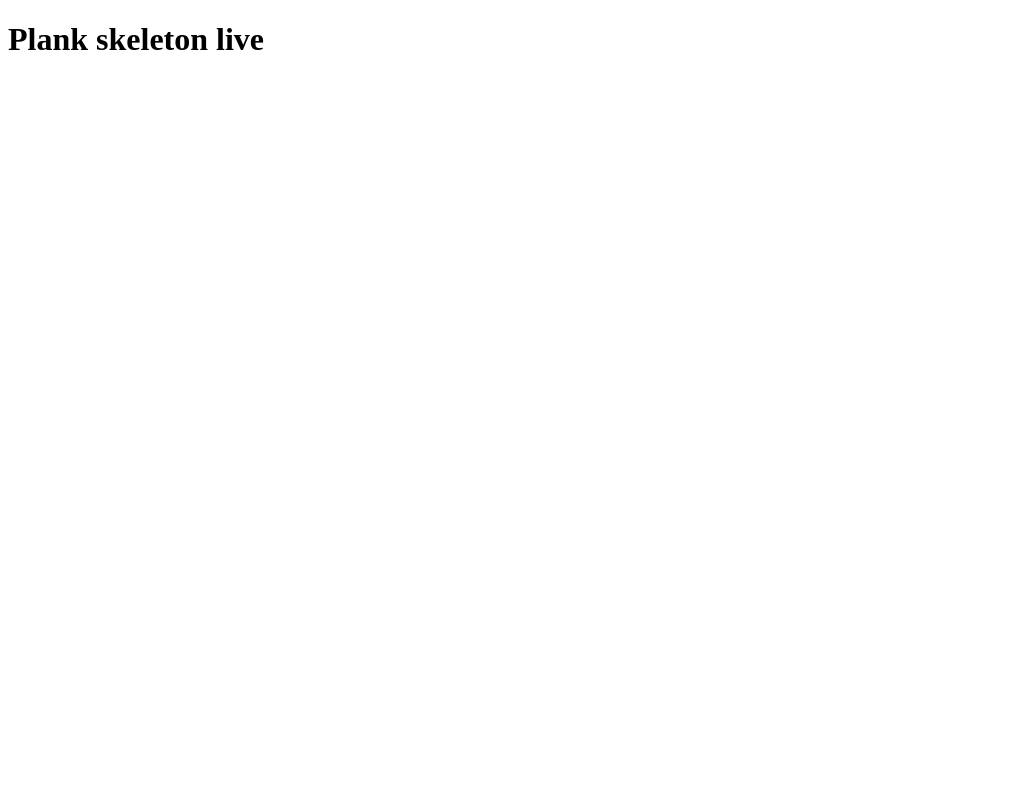
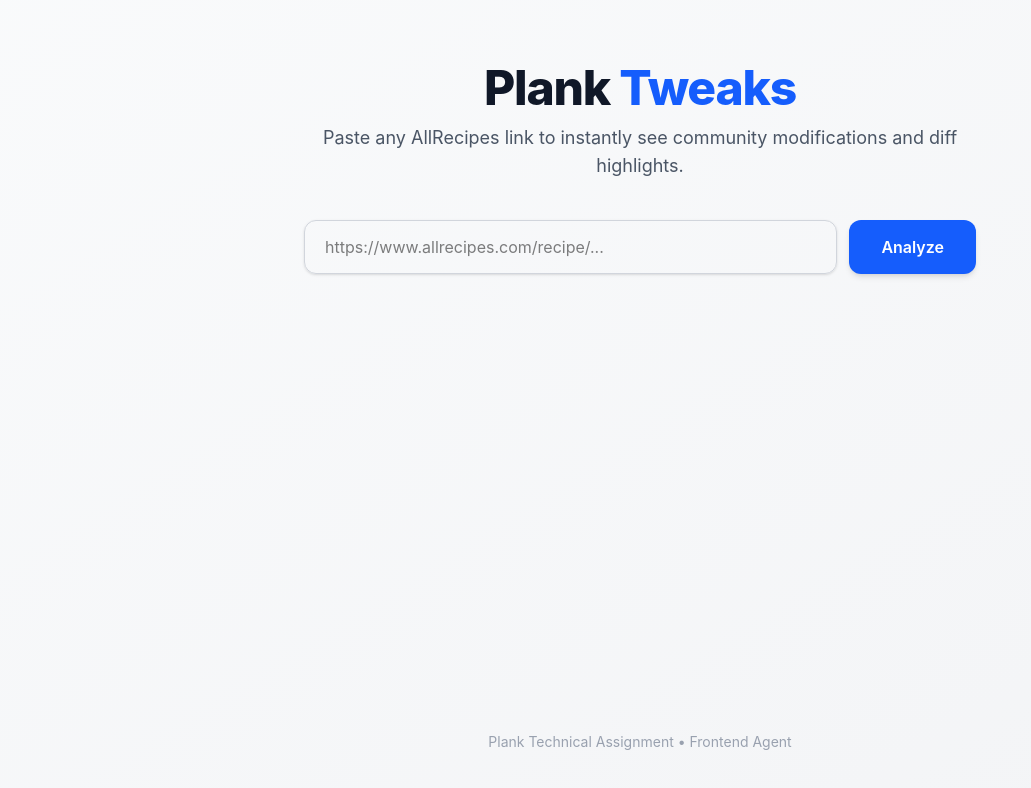
Before and after one commit to binaryrishabh/PlankRecipe, a React (Vite) app in the folder Frontend/: page / in a window 1280 px wide. Shown: the top 788 px of the page, without its empty margins (0-1031 px from the left). Built offline with nearby package versions, Linux system fonts and the light colour scheme; no server answers.

Commit message:
feat(frontend): styles the landing page

```diff
--- a/Frontend/package.json
+++ b/Frontend/package.json
@@ -20,6 +20,7 @@
   },
   "devDependencies": {
     "@eslint/js": "^10.0.1",
+    "@tailwindcss/vite": "^4.3.3",
     "@types/node": "^24.13.3",
     "@types/react": "^19.2.18",
     "@types/react-dom": "^19.2.4",
--- a/Frontend/src/App.tsx
+++ b/Frontend/src/App.tsx
@@ -1,13 +1,42 @@
-import type { Recipe } from "@shared/interface/Recipe.interface";
+import { UrlInputForm } from '@/components/UrlInputForm';
+import { ErrorDisplay } from '@/components/ErrorDisplay';
+import { RecipeResults } from '@/components/RecipeResults';
+import { useRecipeStore } from '@/store/recipeStore';
 
 function App() {
+  const { loading } = useRecipeStore();
+
   return (
-    <div className="min-h-screen flex items-center justify-center">
-      <h1 className="text-2xl font-semibold tracking-wide">
-        Plank skeleton live
-      </h1>
+    <div className="min-h-screen bg-linear-to-br from-gray-50 to-gray-100 flex flex-col items-center pt-16 px-4 pb-12">
+      <header className="text-center mb-10 max-w-2xl">
+        <h1 className="text-4xl md:text-5xl font-extrabold tracking-tight text-gray-900 mb-3">
+          Plank <span className="text-blue-600">Tweaks</span>
+        </h1>
+        <p className="text-lg text-gray-600">
+          Paste any AllRecipes link to instantly see community modifications and diff highlights.
+        </p>
+      </header>
+
+      <main className="w-full flex flex-col items-center gap-6">
+        <UrlInputForm />
+        <ErrorDisplay />
+
+        {loading && (
+          <div className="mt-12 flex flex-col items-center gap-4 animate-pulse">
+            <div className="w-12 h-12 border-4 border-blue-600 border-t-transparent rounded-full animate-spin" />
+            <p className="text-gray-500 font-medium text-lg">Scraping and analyzing tweaks...</p>
+            <p className="text-gray-400 text-sm">This may take a few seconds depending on AllRecipes.</p>
+          </div>
+        )}
+
+        <RecipeResults />
+      </main>
+
+      <footer className="mt-auto pt-12 text-sm text-gray-400">
+        Plank Technical Assignment &bull; Frontend Agent
+      </footer>
     </div>
-  )
+  );
 }
 
 export default App;
--- /dev/null
+++ b/Frontend/src/api/client.ts
@@ -0,0 +1,9 @@
+import axios from 'axios';
+
+export const apiClient = axios.create({
+  // Defaults to local backend. Can be overridden via VITE_API_URL in .env
+  baseURL: import.meta.env.VITE_API_URL || 'http://localhost:3000',
+  headers: {
+    'Content-Type': 'application/json',
+  },
+});
--- /dev/null
+++ b/Frontend/src/api/recipes.ts
@@ -0,0 +1,8 @@
+import { apiClient } from './client';
+import type { RecipeBundle } from '@shared/interface/RecipeBundle.interface';
+
+export async function fetchRecipeBundle(url: string): Promise<RecipeBundle> {
+  // POST /api/recipes { url: string } -> RecipeBundle
+  const response = await apiClient.post<RecipeBundle>('/api/recipes', { url });
+  return response.data;
+}
--- /dev/null
+++ b/Frontend/src/components/ErrorDisplay.tsx
@@ -0,0 +1,25 @@
+import { useRecipeStore } from '@/store/recipeStore';
+
+export function ErrorDisplay() {
+  const { error, reset } = useRecipeStore();
+
+  if (!error) return null;
+
+  return (
+    <div className="w-full max-w-2xl p-4 bg-red-50 border border-red-200 rounded-xl flex items-start gap-3 animate-in fade-in slide-in-from-top-2">
+      <div className="text-red-500 mt-0.5">
+        <svg xmlns="http://www.w3.org/2000/svg" width="20" height="20" viewBox="0 0 24 24" fill="none" stroke="currentColor" strokeWidth="2" strokeLinecap="round" strokeLinejoin="round"><circle cx="12" cy="12" r="10"></circle><line x1="12" y1="8" x2="12" y2="12"></line><line x1="12" y1="16" x2="12.01" y2="16"></line></svg>
+      </div>
+      <div className="flex-1">
+        <p className="font-semibold text-red-800 text-sm">Something went wrong</p>
+        <p className="text-red-700 text-sm mt-1">{error}</p>
+      </div>
+      <button
+        onClick={reset}
+        className="text-red-600 hover:text-red-800 text-sm font-medium"
+      >
+        Dismiss
+      </button>
+    </div>
+  );
+}
--- /dev/null
+++ b/Frontend/src/components/RecipeResults.tsx
@@ -0,0 +1,78 @@
+import { useRecipeStore } from '@/store/recipeStore';
+
+export function RecipeResults() {
+  const { bundle } = useRecipeStore();
+
+  if (!bundle) return null;
+
+  return (
+    <div className="w-full max-w-5xl mt-6 p-8 bg-white rounded-2xl shadow-xl border border-gray-200 animate-in fade-in zoom-in-95 duration-300">
+      {/* Header Section */}
+      <div className="flex flex-col md:flex-row gap-6 mb-8 border-b border-gray-100 pb-8">
+        {bundle.recipe.imageUrl && (
+          <img
+            src={bundle.recipe.imageUrl}
+            alt={bundle.recipe.title}
+            className="w-full md:w-56 h-56 object-cover rounded-xl shadow-lg"
+          />
+        )}
+        <div className="flex-1">
+          <h2 className="text-3xl font-bold text-gray-900 mb-3 leading-tight">{bundle.recipe.title}</h2>
+          <div className="flex flex-wrap gap-4 text-sm text-gray-500 mb-4 font-medium">
+            {bundle.recipe.prepTime && <span className="flex items-center gap-1">⏱️ Prep: {bundle.recipe.prepTime}</span>}
+            {bundle.recipe.cookTime && <span className="flex items-center gap-1">🍳 Cook: {bundle.recipe.cookTime}</span>}
+            {bundle.recipe.servings && <span className="flex items-center gap-1">🍽️ Servings: {bundle.recipe.servings}</span>}
+          </div>
+          {bundle.recipe.description && (
+            <p className="text-gray-600 line-clamp-3 leading-relaxed">
+              {bundle.recipe.description}
+            </p>
+          )}
+        </div>
+      </div>
+
+      {/* Tweaks Success Banner */}
+      <div className="bg-blue-50 border border-blue-100 p-5 rounded-xl mb-8">
+        <h3 className="font-bold text-blue-900 text-lg mb-1 flex items-center gap-2">
+          <span>🎉</span> Found {bundle.tweaks.length} Featured Tweaks!
+        </h3>
+        <p className="text-blue-800 text-sm">
+          Select a community tweak below to see the modified recipe and diff highlights. (Diff UI coming in Phase 3).
+        </p>
+      </div>
+
+      {/* Tweaks Grid (Placeholder for Phase 3 interaction) */}
+      <div className="grid grid-cols-1 sm:grid-cols-2 lg:grid-cols-3 gap-4 mb-8">
+        {bundle.tweaks.map((tweak, idx) => (
+          <button
+            key={tweak.id}
+            className="text-left p-5 bg-gray-50 hover:bg-white hover:shadow-md border border-gray-200 hover:border-blue-300 rounded-xl transition-all group"
+          >
+            <div className="flex justify-between items-start mb-3">
+              <span className="font-bold text-gray-900 group-hover:text-blue-600 transition-colors">Tweak #{idx + 1}</span>
+              <span className="text-xs bg-gray-200 text-gray-600 px-2 py-1 rounded-full font-medium">
+                {tweak.modified.ingredients.length} items
+              </span>
+            </div>
+            <p className="text-sm text-gray-600 line-clamp-3 leading-relaxed mb-3">
+              "{tweak.text || 'No review text available.'}"
+            </p>
+            {tweak.author && (
+              <p className="text-xs text-gray-400 font-medium mt-auto">— {tweak.author}</p>
+            )}
+          </button>
+        ))}
+      </div>
+
+      {/* Raw JSON Fallback */}
+      <details className="text-sm border-t border-gray-100 pt-6">
+        <summary className="cursor-pointer text-gray-500 hover:text-gray-700 font-medium select-none">
+          Inspect Raw JSON Bundle (Debug)
+        </summary>
+        <pre className="mt-4 p-4 bg-gray-900 text-green-400 text-xs overflow-auto rounded-lg max-h-96 font-mono">
+          {JSON.stringify(bundle, null, 2)}
+        </pre>
+      </details>
+    </div>
+  );
+}
--- /dev/null
+++ b/Frontend/src/components/UrlInputForm.tsx
@@ -0,0 +1,34 @@
+import { useState, type FormEvent } from 'react';
+import { useRecipeStore } from '@/store/recipeStore';
+
+export function UrlInputForm() {
+  const [url, setUrl] = useState('');
+  const { loadBundle, loading } = useRecipeStore();
+
+  const handleSubmit = (e: FormEvent) => {
+    e.preventDefault();
+    if (!url.trim()) return;
+    loadBundle(url.trim());
+  };
+
+  return (
+    <form onSubmit={handleSubmit} className="w-full max-w-2xl flex gap-3">
+      <input
+        type="url"
+        value={url}
+        onChange={(e) => setUrl(e.target.value)}
+        placeholder="https://www.allrecipes.com/recipe/..."
+        required
+        disabled={loading}
+        className="flex-1 px-5 py-3.5 text-base border border-gray-300 rounded-xl shadow-sm focus:outline-none focus:ring-2 focus:ring-blue-500 focus:border-transparent disabled:bg-gray-100 transition-all"
+      />
+      <button
+        type="submit"
+        disabled={loading}
+        className="px-8 py-3.5 bg-blue-600 text-white font-semibold rounded-xl shadow-md hover:bg-blue-700 active:scale-[0.98] disabled:opacity-60 disabled:cursor-not-allowed transition-all"
+      >
+        {loading ? 'Analyzing...' : 'Analyze'}
+      </button>
+    </form>
+  );
+}
--- a/Frontend/src/index.css
+++ b/Frontend/src/index.css
@@ -0,0 +1,14 @@
+@import "tailwindcss";
+
+/* Custom scrollbar for raw JSON preview */
+pre::-webkit-scrollbar {
+  width: 8px;
+  height: 8px;
+}
+pre::-webkit-scrollbar-track {
+  background: #1f2937;
+}
+pre::-webkit-scrollbar-thumb {
+  background: #4b5563;
+  border-radius: 4px;
+}
--- /dev/null
+++ b/Frontend/src/store/recipeStore.ts
@@ -0,0 +1,31 @@
+import { create } from 'zustand';
+import type { RecipeBundle } from '@shared/interface/RecipeBundle.interface';
+import { fetchRecipeBundle } from '@/api/recipes';
+
+interface RecipeState {
+  bundle: RecipeBundle | null;
+  loading: boolean;
+  error: string | null;
+  loadBundle: (url: string) => Promise<void>;
+  reset: () => void;
+}
+
+export const useRecipeStore = create<RecipeState>((set) => ({
+  bundle: null,
+  loading: false,
+  error: null,
+
+  loadBundle: async (url: string) => {
+    set({ loading: true, error: null });
+    try {
+      const bundle = await fetchRecipeBundle(url);
+      set({ bundle, loading: false });
+    } catch (err: any) {
+      // Extract error message from backend ApiError interface or Axios fallback
+      const message = err.response?.data?.message || err.message || 'Failed to fetch recipe. Please check the URL and try again.';
+      set({ error: message, loading: false, bundle: null });
+    }
+  },
+
+  reset: () => set({ bundle: null, error: null, loading: false }),
+}));
--- a/Frontend/tsconfig.app.json
+++ b/Frontend/tsconfig.app.json
@@ -11,7 +11,6 @@
     "types": ["vite/client"],
     "allowArbitraryExtensions": true,
     "skipLibCheck": true,
-
     /* Bundler mode */
     "moduleResolution": "bundler",
     "allowImportingTsExtensions": true,
@@ -19,11 +18,9 @@
     "moduleDetection": "force",
     "noEmit": true,
     "jsx": "react-jsx",
-
     /* Linting */
     "noUnusedLocals": true,
     "noUnusedParameters": true,
-    "erasableSyntaxOnly": true,
     "noFallthroughCasesInSwitch": true
   },
   "include": ["src"]
--- a/Frontend/vite.config.ts
+++ b/Frontend/vite.config.ts
@@ -1,10 +1,11 @@
 import react from '@vitejs/plugin-react'
+import tailwindcss from '@tailwindcss/vite'
 import { defineConfig } from 'vite'
 import path from "path";
 
 // https://vite.dev/config/
 export default defineConfig({
-  plugins: [react()],
+  plugins: [react(), tailwindcss()],
   resolve: {
     alias: {
       "@": path.resolve(import.meta.dirname, "./src"),
```
Also changed, not shown: 1 other file (tests, documents, lock files or other folders).
